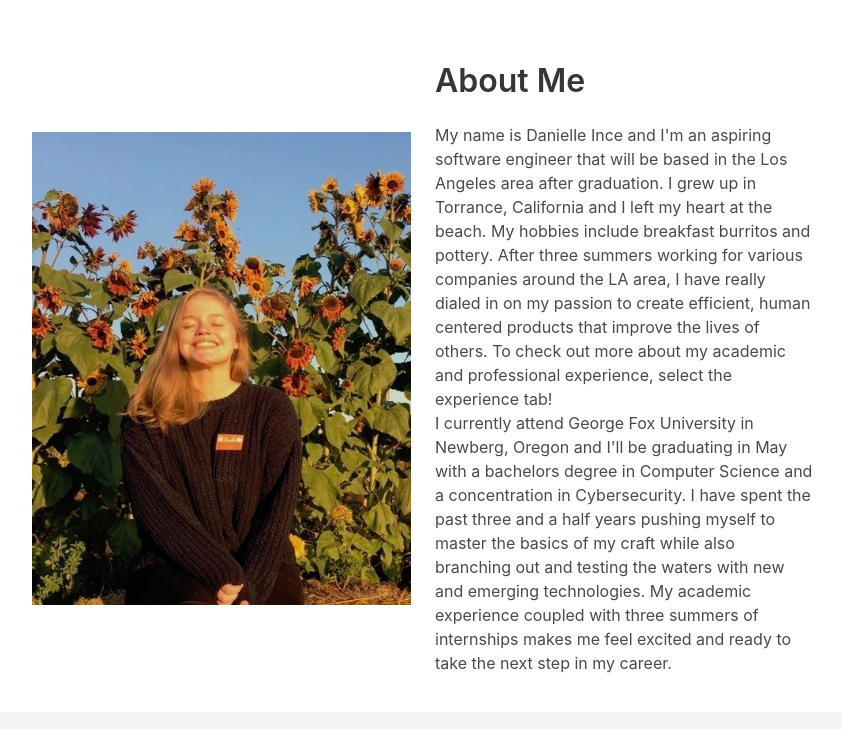
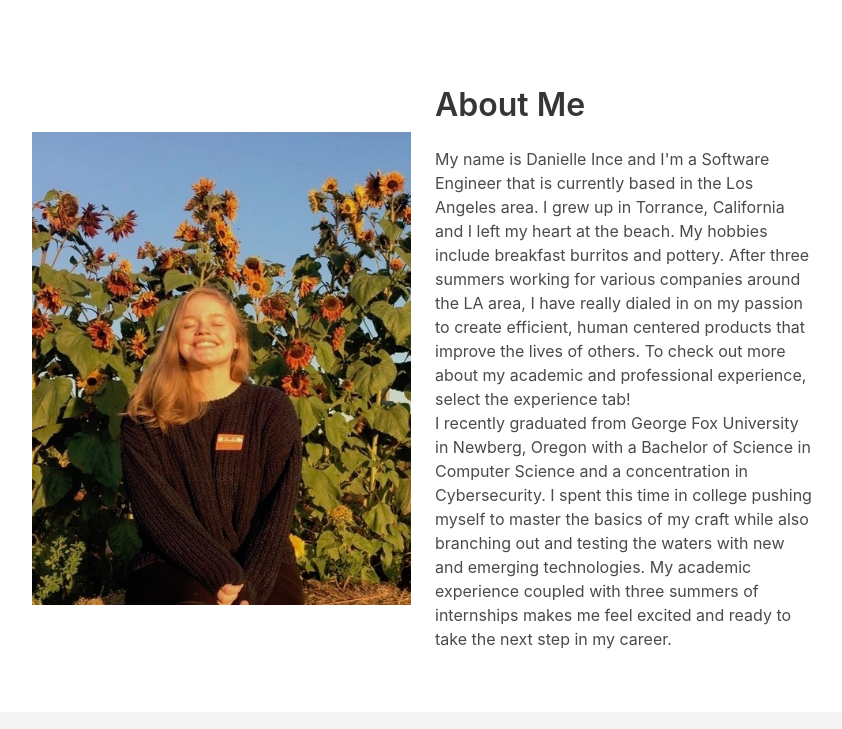
Before and after one commit to dince16/personal, a plain HTML site: page index.html in a window 1280 px wide. Shown: the part 800-1529 px from the top of the page, without its empty margins (217-1059 px from the left). Drawn offline with nearby package versions, Linux system fonts and the light colour scheme.

Commit message:
update language on home page

```diff
--- a/index.html
+++ b/index.html
@@ -77,9 +77,11 @@
             </div>
             <div class="column is-one-third-desktop is-two-thirds-tablet is-full-mobile">
                 <h1 class="title">About Me</h1>
-                <p>My name is Danielle Ince and I'm an aspiring software engineer that will be based in the Los Angeles area after graduation. I grew up in Torrance, California and I left my heart at the beach. My hobbies include breakfast burritos and pottery. After three summers working for various companies around the LA area, I have really dialed in on my passion to create efficient, human centered products that improve the lives of others. To check out more about my academic and professional experience, select the experience tab!</p>
-                <p>I currently attend George Fox University in Newberg, Oregon and I'll be graduating in May with a bachelors degree in Computer Science and a concentration in Cybersecurity.
-                I have spent the past three and a half years pushing myself to master the basics of my craft while also branching out and testing the waters with new and emerging technologies.
+                <p>My name is Danielle Ince and I'm a Software Engineer that is currently based in the Los Angeles area. I grew up in Torrance, California and I left my heart at the beach.
+                  My hobbies include breakfast burritos and pottery. After three summers working for various companies around the LA area, I have really dialed in on my passion to create efficient,
+                  human centered products that improve the lives of others. To check out more about my academic and professional experience, select the experience tab!</p>
+                <p>I recently graduated from George Fox University in Newberg, Oregon with a Bachelor of Science in Computer Science and a concentration in Cybersecurity.
+                I spent this time in college pushing myself to master the basics of my craft while also branching out and testing the waters with new and emerging technologies.
                 My academic experience coupled with three summers of internships makes me feel excited and ready to take the next step in my career.</p>
             </div>
           </div>
```
